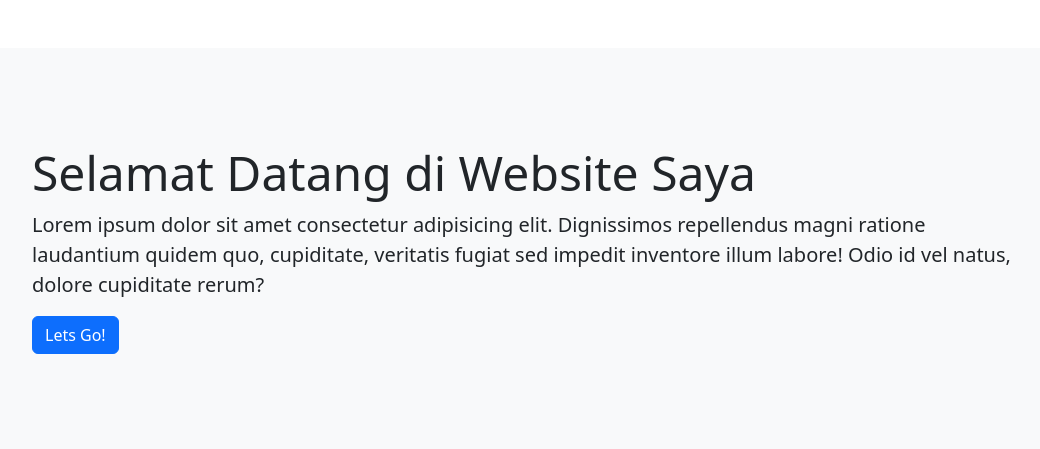
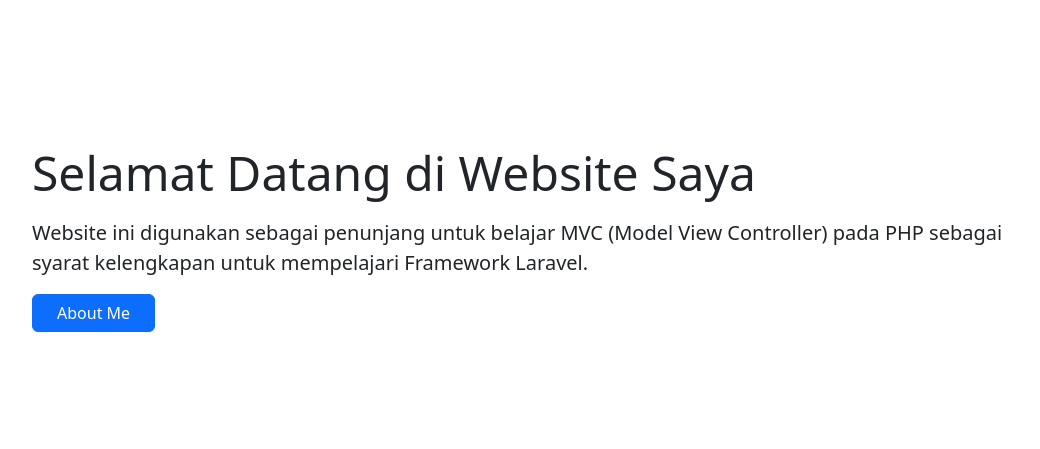
Before and after one commit to Falrafa4/learn-mvc, a PHP site: the page made by app/views/home/index.php in a window 1280 px wide. Shown: the part 56-505 px from the top of the page, without its empty margins (88-1128 px from the left). Run offline with PHP 8.4, Linux system fonts and the light colour scheme; the template is opened without the code that fills it, so the values that code supplies are empty; some libraries are stand-ins or nearby versions.

Commit message:
Update views and picture profile in about page

```diff
--- a/app/views/about/index.php
+++ b/app/views/about/index.php
@@ -1,5 +1,5 @@
 <div class="mx-5">
     <h1 class="mt-4">About Me</h1>
-    <!-- <img src="<?= BASEURL ?>" alt=""> -->
-    <p>Halo, nama saya <?= $data['nama'] ?>, umur saya <?= $data['umur'] ?> tahun. Saya adalah seorang <?= $data['pekerjaan'] ?>.</p>
+    <img src="<?= BASEURL ?>/img/blank.png" alt="Orang" width="200" class="rounded-circle shadow mb-3">
+    <p class="fs-5">Halo, nama saya <?= $data['nama'] ?>, umur saya <?= $data['umur'] ?> tahun. Saya adalah seorang <?= $data['pekerjaan'] ?>.</p>
 </div>
--- a/app/views/home/index.php
+++ b/app/views/home/index.php
@@ -1,9 +1,9 @@
 <div class="container mx-5 mt-5">
-    <div class="p-5 mb-4 bg-body-tertiary rounded-3">
+    <div class="p-5 mb-4  rounded-3">
         <div class="container-fluid py-5">
-            <h1 class="display-5">Selamat Datang di Website Saya</h1>
-            <p class="fs-5">Lorem ipsum dolor sit amet consectetur adipisicing elit. Dignissimos repellendus magni ratione laudantium quidem quo, cupiditate, veritatis fugiat sed impedit inventore illum labore! Odio id vel natus, dolore cupiditate rerum?</p>
-            <button class="btn btn-primary">Lets Go!</button>
+            <h1 class="display-5 fw-light mb-3">Selamat Datang di Website Saya</h1>
+            <p class="fs-5">Website ini digunakan sebagai penunjang untuk belajar MVC (Model View Controller) pada PHP sebagai syarat kelengkapan untuk mempelajari Framework Laravel.</p>
+            <a class="btn btn-primary px-4" href="<?= BASEURL ?>/about/">About Me</a>
         </div>
     </div>
 </div>
```
Also changed, not shown: public/img/blank.png (added), public/img/profile.png (added).
